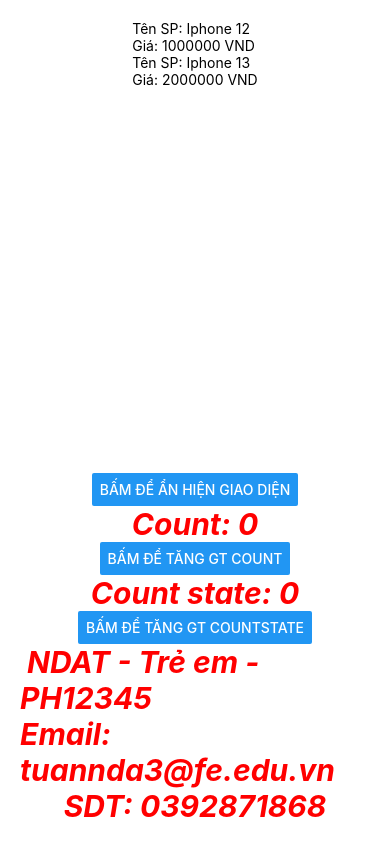
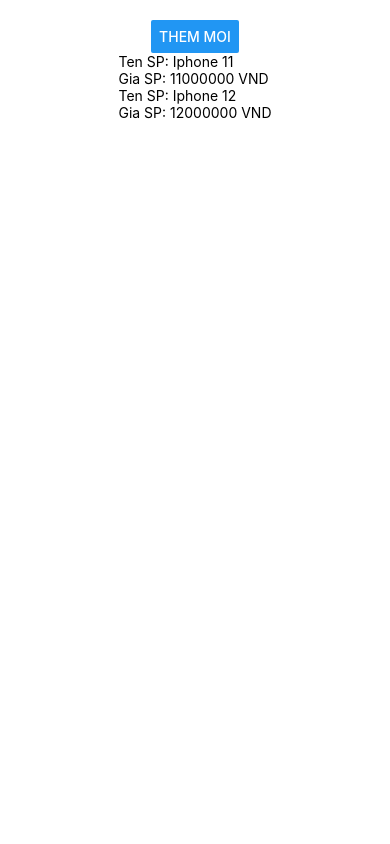
Before and after one commit to tuannda94/MOB306, a React Native app: screen / in a window 390 px wide. Built offline with nearby package versions, Linux system fonts and the light colour scheme.

Commit message:
Modal, Add

```diff
--- a/App.js
+++ b/App.js
@@ -1,88 +1,82 @@
 import { StatusBar } from "expo-status-bar";
-import { StyleSheet, Text, View, Button } from "react-native";
+import {
+  StyleSheet,
+  Text,
+  View,
+  Button,
+  TextInput,
+  Modal,
+  FlatList
+} from "react-native";
 import {useState} from 'react';
-import
-  ProductText, // có thể đổi tên
-  {ProductImage as PI} // gọi dưới 1 tên khác
-from "./src/screens/ProductText";
-import ProductList from "./src/screens/ProductList";
-// import { ProductImage } from "./src/screens/ProductText";
-// Nếu tạo thư mục sau khi npm start thì có thể lỗi link
-// Ctrl + C để ngắt server sau đó npm start lại
 
 export default function App() {
-  // const [tên_biến_state, tên_pt_thay_đổi_gt_state] = useState(gt_mặc định);
-  const [countState, setCountState] = useState(0);
-  const [showStatus, setShowStatus] = useState(true);
+  const data = [
+    {
+      id: 1,
+      name: 'Iphone 11',
+      price: 11000000,
+    },
+    {
+      id: 2,
+      name: 'Iphone 12',
+      price: 12000000,
+    },
+  ];
+  // De danh sach render lai khi co du lieu moi thi can 1 ds dang state
+  const [productList, setProductList] = useState(data);
+  const [isShowAdd, setShowAdd] = useState(false);
+  const [nameValue, setNameValue] = useState('');
+  const [priceValue, setPriceValue] = useState(0);
 
-  // Phần code logic:
-  let name = "NDAT";
-  let age = 20;
-
-  if (age > 20) {
-    name = 'NDAT - Người lớn';
-  } else {
-    name = 'NDAT - Trẻ em';
-  }
-  // Hàm hiển thị nội dung theo mong muốn
-  function showData (label = '', value = '') {
-    return label + ': ' + value;
-  }
-  // arrow function
-  const arrowShowData = (label = '', value = '') => {
-    return label + ': ' + value;
+  const handleAdd = () => {
+    // Khi bam Luu se goi ham nay
+    // 1. Dinh nghia object moi se duoc them vao mang du lieu
+    const newItem = {
+      id: productList[productList.length - 1].id + 1,
+      name: nameValue,
+      price: priceValue
+    };
+    // 2. Them phan tu moi vao mang sau do cap nhat lai ds
+    // ... se lay ra toan bo phan tu cua mang, sau do ghep cung phan tu moi
+    const newProductList = [...productList, newItem];
+    // 3. Cap nhat ds moi de hien thi
+    setProductList(newProductList);
+    // 4. Cap nhat input ve ds mac dinh va dong modal
+    setNameValue(''); setPriceValue(0); setShowAdd(false);
   };
-  const arrowMiniShowData = (label = '', value = '') => (label + ': ' + value);
-
-  // Ví dụ về tăng biến count
-  let count = 0;
-  const tangCount = () => count++;
 
   return (
     <View style={styles.container}>
-      <ProductList />
-
-      {/* <PI />
-      <ProductText name={'Tên SP 1'} desc={123}   />
-      <ProductText name={'Tên SP 2'} desc={'123'}  />
-      <ProductText name={'Tên SP 3'} desc={'abc'}  /> */}
-
-      <Button
-        title={'Bấm để Ẩn Hiện giao diện'}
-        onPress={() => setShowStatus(!showStatus)}
+      {isShowAdd
+        ? null
+        : <Button title="Them moi" onPress={() => setShowAdd(true)} />
+      }
+      {/* visible cua Modal se the hien trang thai an hien */}
+      {/* Thay the cho cach dung toan tu 3 ngoi de an hien giao dien */}
+      <Modal visible={isShowAdd} animationType="slide">
+        <View>
+          <Text>{nameValue}</Text>
+          <TextInput placeholder="Ten san pham"
+            value={nameValue}
+            onChangeText={(text) => setNameValue(text)}
+          />
+          <TextInput placeholder="Gia san pham" keyboardType="numeric"
+            value={priceValue}
+            onChangeText={(text) => setPriceValue(text)}
+          />
+          <Button title="Huy" onPress={() => setShowAdd(false)} />
+          <Button title="Luu" onPress={() => handleAdd()}/>
+        </View>
+      </Modal>
+      <FlatList
+        data={productList}
+        renderItem={({item}) => <View>
+          <Text>Ten SP: {item.name}</Text>
+          <Text>Gia SP: {item.price} VND</Text>
+        </View>}
+        keyExtractor={(item) => item.id}
       />
-      {
-        showStatus
-          ? <>
-              <Text style={styles.text}>Count: {count}</Text>
-              <Button
-                title={'Bấm để tăng gt count'}
-                onPress={() => tangCount()}
-              />
-            </>
-          : null
-      }
-
-
-      <Text style={styles.text}>Count state: {countState}</Text>
-      <Button
-        title={'Bấm để tăng gt countState'}
-        onPress={() => setCountState(countState + 1)}
-      />
-
-
-      {/* Đưa giá trị biến vào trong cặp ngoặc nhọn {} */}
-      <Text style={styles.text}> {name} - PH12345</Text>
-      <Text style={styles.text}>
-        {arrowShowData('Email', 'tuannda3@fe.edu.vn')}
-      </Text>
-      <Text style={styles.text}>
-        {arrowMiniShowData('SDT', '0392871868')}
-      </Text>
-      {/* Alt + Shift + Mũi tên xuống: để sao chép dòng */}
-      {/* Ctrl + D: Bôi vào những phần nội dung giống nhau */}
-      {/* Ctrl + X: Nếu không bôi văn bản thì sẽ xoá cả dòng */}
-      <StatusBar style="auto" />
     </View>
   );
 }
```
